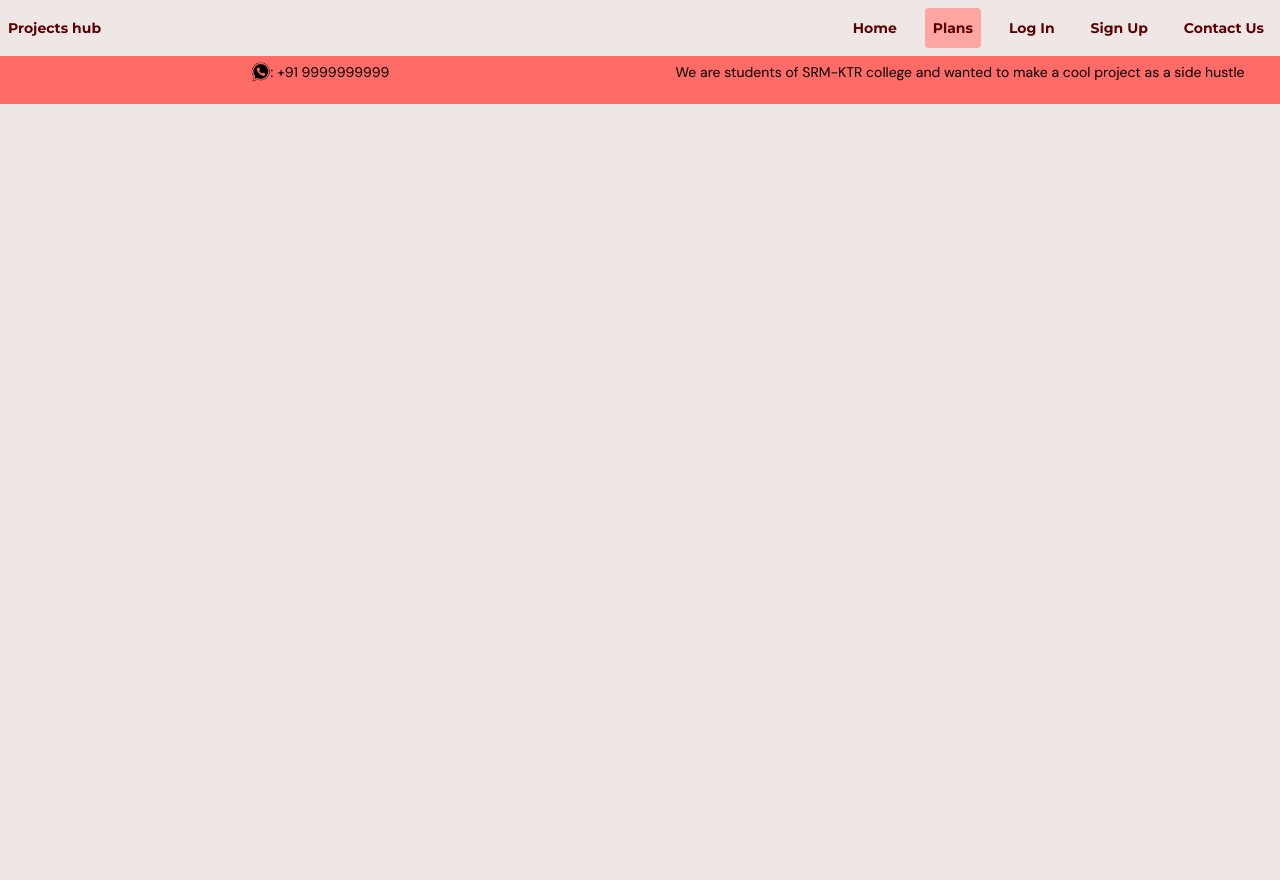
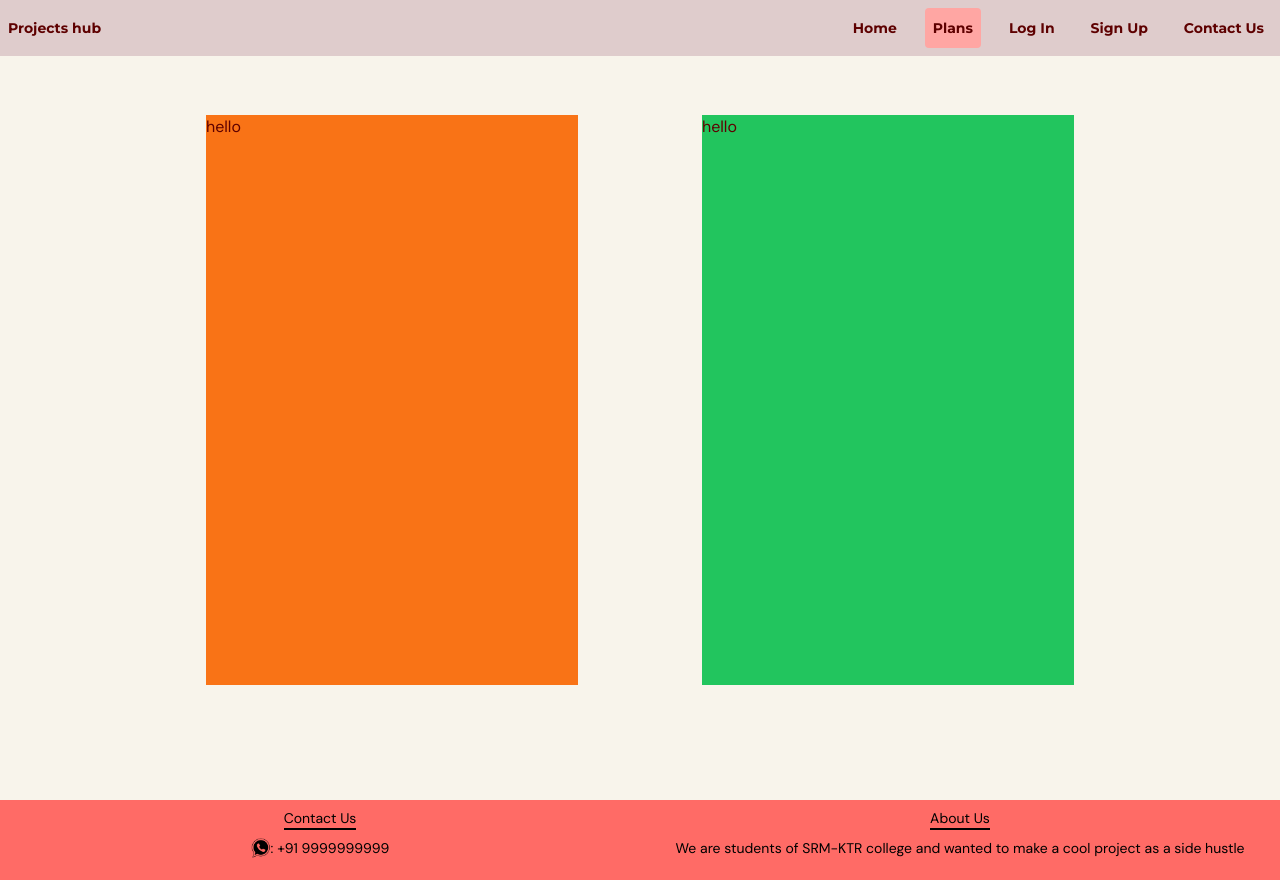
Before and after one commit to Ayush-Singh24/ProjectsHub, a Next.js app: page /plans in a window 1280 px wide. Before the commit the page ends 800 px from the top, so only its background shows below. Built offline with nearby package versions, Linux system fonts and the light colour scheme.

Commit message:
made basic layout of plans page

```diff
--- a/src/pages/components/Navbar.tsx
+++ b/src/pages/components/Navbar.tsx
@@ -22,7 +22,7 @@ export default function Navbar() {
 
   return (
     <div className="max-w-[1550px] w-full mx-auto">
-      <div className="p-3 md:p-2 max-w-[1550px] w-full fixed bg-gray-50 flex justify-between items-center text-gray-500">
+      <div className="p-3 md:p-2 max-w-[1550px] w-full fixed bg-gray-100 flex justify-between items-center text-gray-500">
         <h2 className="font-montserrat font-bold text-sm">Projects hub</h2>
         <div className="hidden md:block">
           <ul>
--- a/src/pages/plans.tsx
+++ b/src/pages/plans.tsx
@@ -1,3 +1,10 @@
 export default function Plans() {
-  return <div>plans page</div>;
+  return (
+    <section className="h-full max-w-[1550px] mx-auto bg-gray-20 p-5 flex flex-col justify-center items-center">
+      <div className="flex justify-center h-3/4 gap-[10%] w-full">
+        <div className="bg-orange-500 basis-[30%]">hello</div>
+        <div className="bg-green-500 basis-[30%]">hello</div>
+      </div>
+    </section>
+  );
 }
```
